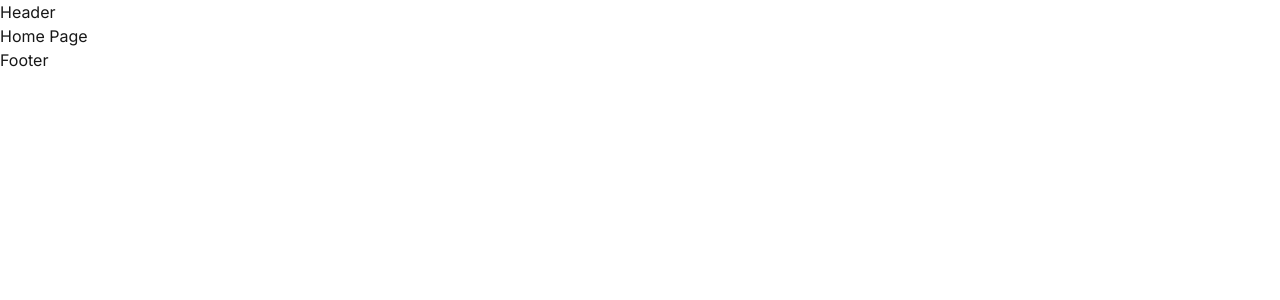
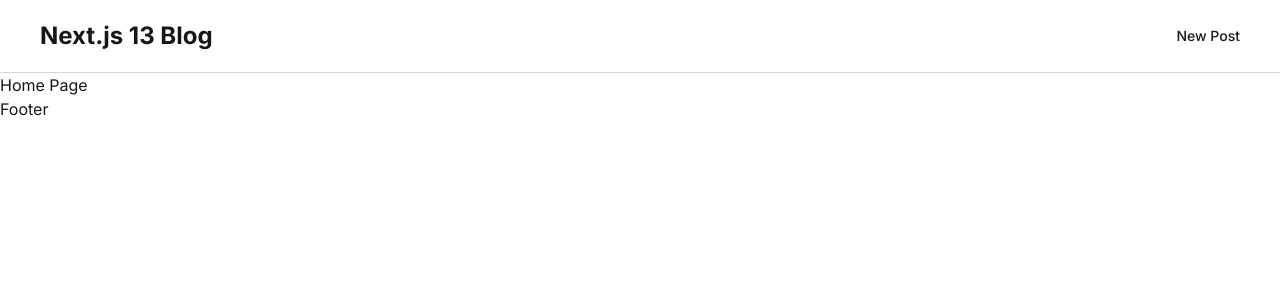
Before and after one commit to etranger2268/udemy-nextjs13-learning-with-microblog, a Next.js app: page / in a window 1280 px wide. Shown: the top 300 px of the page. Built offline with nearby package versions, Linux system fonts and the light colour scheme.

Commit message:
develop-4-16

```diff
--- a/src/app/layout.tsx
+++ b/src/app/layout.tsx
@@ -1,5 +1,7 @@
 import type { Metadata } from 'next';
 import '@/styles/globals.css';
+import Footer from '@/components/Footer';
+import Header from '@/components/Header';
 import { inter, notoSansJP } from '@/styles/fonts';
 
 export const metadata: Metadata = {
@@ -13,11 +15,15 @@ export default function RootLayout({ children }: RootLayoutProps) {
   return (
     <html lang="ja">
       <body
-        className={`${inter.variable} ${notoSansJP.variable} font-sans antialiased bg-background`}
+        className={`${inter.variable} ${notoSansJP.variable} font-sans antialiased container mx-auto`}
       >
-        <header>Header</header>
+        <div>
+          <Header />
+        </div>
         <main>{children}</main>
-        <footer>Footer</footer>
+        <div>
+          <Footer />
+        </div>
       </body>
     </html>
   );
--- /dev/null
+++ b/src/components/Footer.tsx
@@ -0,0 +1,5 @@
+const Footer = () => {
+  return <footer>Footer</footer>;
+};
+
+export default Footer;
--- /dev/null
+++ b/src/components/Header.tsx
@@ -0,0 +1,22 @@
+import Link from 'next/link';
+
+const Header = () => {
+  return (
+    <header className="flex justify-between items-center py-5 px-10 border-b border-gray-300">
+      <div>
+        <h1 className="text-2xl font-bold">
+          <Link href="/">Next.js 13 Blog</Link>
+        </h1>
+      </div>
+      <div>
+        <nav className="text-sm font-medium">
+          <Link href="/articles/new" className="hover:underline hover:text-sky-500">
+            New Post
+          </Link>
+        </nav>
+      </div>
+    </header>
+  );
+};
+
+export default Header;
```
